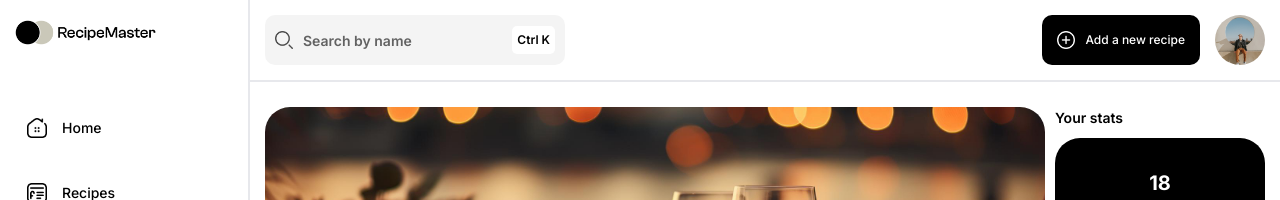
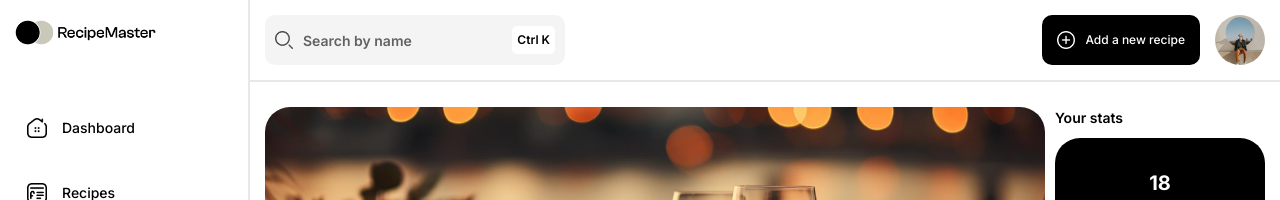
Before and after one commit to dadateniola/recipe-master, a Next.js app: page /dashboard in a window 1280 px wide. Shown: the top 200 px of the page. Built offline with nearby package versions, Linux system fonts and the light colour scheme.

Commit message:
chaged sidebar

```diff
--- a/components/Sidebar/Sidebar.tsx
+++ b/components/Sidebar/Sidebar.tsx
@@ -8,7 +8,7 @@ import Logo from "../Logo";
 import styles from "./sidebar.module.scss";
 
 export default function Sidebar() {
-  const menuIcons = ["home", "recipes", "messages"];
+  const menuIcons = ["dashboard", "recipes", "messages"];
 
   return (
     <aside className={styles.sidebar}>
@@ -16,7 +16,7 @@ export default function Sidebar() {
         <Logo />
         <div className={styles.menu}>
           {menuIcons.map((icon, index) => (
-            <div className={styles.item} key={index}>
+            <Link href={`/${icon}`} className={styles.item} key={index}>
               <div className={styles["item-icon"]}>
                 <Image
                   src={`/icons/${icon}.png`}
@@ -26,7 +26,7 @@ export default function Sidebar() {
                 />
               </div>
               <p>{icon}</p>
-            </div>
+            </Link>
           ))}
         </div>
       </div>
```
Also changed, not shown: public/icons/dashboard.png (renamed from public/icons/home.png).
